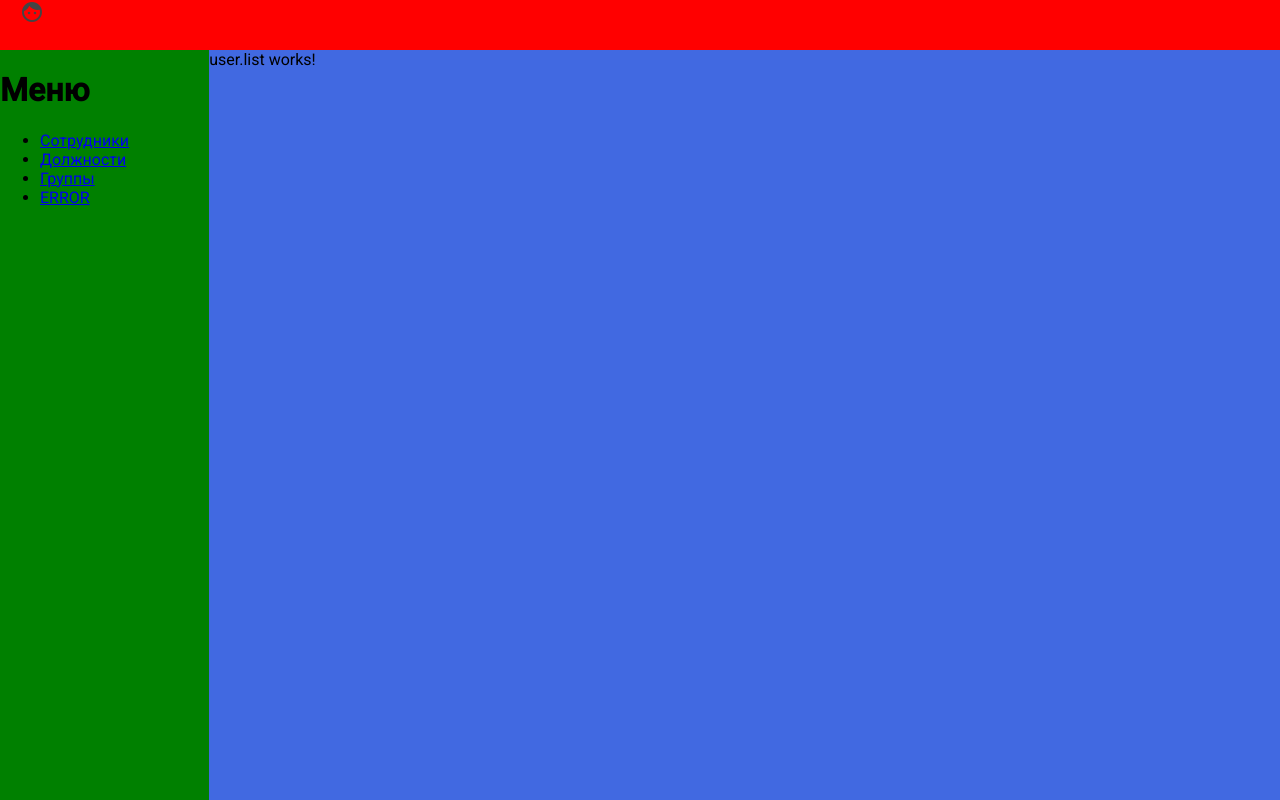
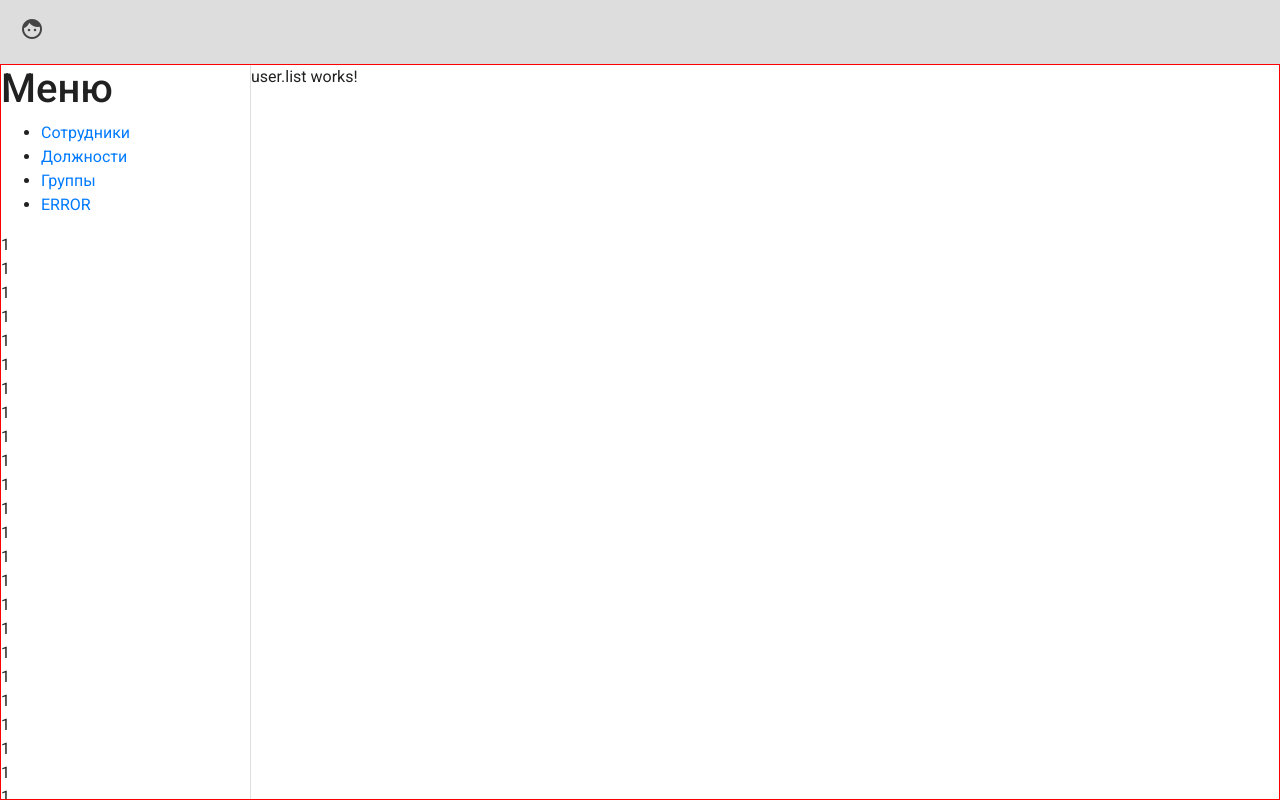
Before and after one commit to YouNone/angular-admin-panel, an Angular app: page /user in a window 1280 px wide. Built offline with nearby package versions, Linux system fonts and the light colour scheme.

Commit message:
created sidenav

```diff
--- a/src/app/admin/admin.component.html
+++ b/src/app/admin/admin.component.html
@@ -1,6 +1,104 @@
-<div class="holder">
+<div id="screen">
+	<app-header (clickChange)="stateToggle($event)"></app-header>
+	<mat-sidenav-container class="brd">
+		<mat-sidenav
+			id="main-sidenav"
+			[mode]="mobileQuery.matches ? 'over' : 'side'"
+			[opened]="sideNavToggle"
+		>
+		<div id="main-menu">
+			<main-menu></main-menu>
+			<p>1</p>
+			<p>1</p>
+			<p>1</p>
+			<p>1</p>
+			<p>1</p>
+			<p>1</p>
+			<p>1</p>
+			<p>1</p>
+			<p>1</p>
+			<p>1</p>
+			<p>1</p>
+			<p>1</p>
+			<p>1</p>
+			<p>1</p>
+			<p>1</p>
+			<p>1</p>
+			<p>1</p>
+			<p>1</p>
+			<p>1</p>
+			<p>1</p>
+			<p>1</p>
+			<p>1</p>
+			<p>1</p>
+			<p>1</p>
+			<p>1</p>
+			<p>1</p>
+			<p>1</p>
+			<p>1</p>
+			<p>1</p>
+			<p>1</p>
+			<p>1</p>
+			<p>1</p>
+			<p>1</p>
+			<p>1</p>
+			<p>1</p>
+			<p>1</p>
+			<p>1</p>
+			<p>1</p>
+			<p>1</p>
+			<p>1</p>
+			<p>1</p>
+			<p>1</p>
+			<p>1</p>
+			<p>1</p>
+			<p>1</p>
+			<p>1</p>
+			<p>1</p>
+			<p>1</p>
+			<p>1</p>
+			<p>1</p>
+			<p>1</p>
+			<p>1</p>
+			<p>1</p>
+			<p>1</p>
+			<p>1</p>
+			<p>1</p>
+			<p>1</p>
+			<p>1</p>
+			<p>1</p>
+			<p>1</p>
+			<p>1</p>
+			<p>1</p>
+			<p>1</p>
+			<p>1</p>
+			<p>1</p>
+			<p>1</p>
+			<p>1</p>
+			<p>1</p>
+			<p>1</p>
+			<p>1</p>
+			<p>1</p>
+			<p>1</p>
+			<p>1</p>
+			<p>1</p>
+			<p>1</p>
+		</div>
+		</mat-sidenav>
+		<mat-sidenav-content>
+			<div class="d-flex flex-column">
+				<div class="flex-grow-1 overflow-auto position-relative">
+					<router-outlet></router-outlet>
+				</div>
+			</div>
+		</mat-sidenav-content>
+	</mat-sidenav-container>
+</div>
+
+
+<!-- <div class="holder">
 	<div class="header">
-		<app-header></app-header>
+		<app-header (clickChange)="stateToggle($event)"></app-header>
 	</div>
 	<div class="main">
 		<div class="side">
@@ -10,4 +108,4 @@
             <router-outlet></router-outlet>
 		</div>
 	</div>
-</div>
+</div> -->
--- a/src/app/admin/admin.component.ts
+++ b/src/app/admin/admin.component.ts
@@ -1,4 +1,5 @@
-import { Component, OnInit } from '@angular/core';
+import { Component, OnInit, ChangeDetectorRef } from '@angular/core';
+import { MediaMatcher } from '@angular/cdk/layout';
 
 
 @Component({
@@ -8,13 +9,18 @@ import { Component, OnInit } from '@angular/core';
 })
 export class AdminComponent {
 	/** По умолчанию mat-sidenav открыт */
+	private _mobileQueryListener: () => void;
 	public sideNavToggle = true;
+	mobileQuery: MediaQueryList;
 
-	constructor() {
-
+	constructor(changeDetectorRef: ChangeDetectorRef, media: MediaMatcher) {
+		this.mobileQuery = media.matchMedia('(max-width: 600px)');
+		this._mobileQueryListener = () => changeDetectorRef.detectChanges();
+		this.mobileQuery.addListener(this._mobileQueryListener);
 	}
 
 	stateToggle(barState: boolean) {
 		this.sideNavToggle = barState;
 	}
+
 }
--- a/src/app/share/components/header/header.component.html
+++ b/src/app/share/components/header/header.component.html
@@ -1,7 +1,7 @@
 <header>
 	<div class="box-nav">
 		<div>
-			<i class="material-icons" (click)="headerToggler()">face</i>
+			<i class="material-icons point" (click)="headerToggler()">face</i>
 		</div>
 		<a [routerLink]="[ '/' ]" class="ml-3">
 		</a>
--- a/src/index.html
+++ b/src/index.html
@@ -6,6 +6,7 @@
   <base href="/">
   <meta name="viewport" content="width=device-width, initial-scale=1">
   <link rel="icon" type="image/x-icon" href="favicon.ico">
+  <link rel="stylesheet" href="https://stackpath.bootstrapcdn.com/bootstrap/4.4.1/css/bootstrap.min.css" integrity="sha384-Vkoo8x4CGsO3+Hhxv8T/Q5PaXtkKtu6ug5TOeNV6gBiFeWPGFN9MuhOf23Q9Ifjh" crossorigin="anonymous">
   <link href="https://fonts.googleapis.com/css?family=Roboto:300,400,500&display=swap" rel="stylesheet">
   <link href="https://fonts.googleapis.com/icon?family=Material+Icons" rel="stylesheet">
 </head>
--- a/src/styles.scss
+++ b/src/styles.scss
@@ -1,7 +1,6 @@
-
 // Custom Theming for Angular Material
 // For more information: https://material.angular.io/guide/theming
-@import '~@angular/material/theming';
+@import "~@angular/material/theming";
 
 /*Mat-icons set */
 
@@ -31,47 +30,72 @@ $alexAdmin-theme: mat-light-theme($alexAdmin-primary, $alexAdmin-accent, $alexAd
 
 /* You can add global styles to this file, and also import other style files */
 
-html, body { height: 100%; }
-body, p { margin: 0; font-family: Roboto, "Helvetica Neue", sans-serif; }
+html,
+body {
+  height: 100%;
+}
+body,
+p {
+  margin: 0;
+  font-family: Roboto, "Helvetica Neue", sans-serif;
+}
 
-.holder {
+.brd {
+  border: solid red 1px;
+}
+
+#screen {
   display: flex;
   flex-direction: column;
+  position: absolute;
+  top: 0;
+  bottom: 0;
+  left: 0;
+  right: 0;
   width: 100%;
   height: 100%;
   flex-wrap: nowrap;
+  mat-sidenav-content {
+    background-color: white;
+  }
+}
+mat-sidenav-container {
+	height: 100%;
+}
 
-    .header {
-        background-color: red;
-        min-height: 50px;
+#main-sidenav {
+  overflow-x: hidden;
+  overflow-y: auto;
+  width: 250px;
+  height: 100%;
+  margin: 0;
+}
+
+#main-menu {
+  overflow-x: hidden;
+  overflow-y: auto;
+  height: 100%;
+  margin: 0;
+  overflow-x: hidden;
+}
+
+app-header {
+  display: block;
+  height: 70px;
+  header {
+    height: 100%;
     width: 100%;
     display: flex;
     flex-direction: row;
     flex-wrap: nowrap;
     align-self: center;
     align-items: stretch;
+    background-color: #ddd;
+
+    [class^="box-"] {
+      align-self: center;
     }
 
-    .main {
-        height: 100%;
-        display: flex;
-        flex-direction: row;
-        .side {
-            overflow-x: hidden;
-	        overflow-y: auto;
-	        width: 250px;
-	        height: 100%;
-	        margin: 0;
-            background-color: green;
-        }
-        .content {
-            background-color: royalblue;
-            position: relative;
-            width: 100%;
-            // height: 100%;
-        }
-    }
-}
     .box-nav {
       margin: 0px 20px 0 20px;
       color: #444;
@@ -79,3 +103,56 @@ body, p { margin: 0; font-family: Roboto, "Helvetica Neue", sans-serif; }
       flex-direction: row;
       flex-wrap: nowrap;
     }
+
+    .box-right {
+      flex-grow: 1;
+      padding: 10px 20px;
+    }
+  }
+}
+
+// .holder {
+//     display: flex;
+// 	flex-direction: column;
+// 	width: 100%;
+// 	height: 100%;
+//     flex-wrap: nowrap;
+
+//     .header {
+//         background-color: red;
+//         min-height: 50px;
+// 		width: 100%;
+// 		display: flex;
+// 		flex-direction: row;
+// 		flex-wrap: nowrap;
+// 		align-self: center;
+// 		align-items: stretch;
+//     }
+
+//     #screen {
+//         height: 100%;
+//         display: flex;
+//         flex-direction: row;
+//         #main-sidenav {
+//             overflow-x: hidden;
+// 	        overflow-y: auto;
+// 	        width: 250px;
+// 	        height: 100%;
+// 	        margin: 0;
+//             background-color: green;
+//         }
+//         .content {
+//             background-color: royalblue;
+//             position: relative;
+//             width: 100%;
+//             // height: 100%;
+//         }
+//     }
+// }
+// .box-nav {
+//     margin: 0px 20px 0 20px;
+//     color: #444;
+//     display: flex;
+//     flex-direction: row;
+//     flex-wrap: nowrap;
+// }
```
Lines whose indentation alone changed are shown as unchanged.
